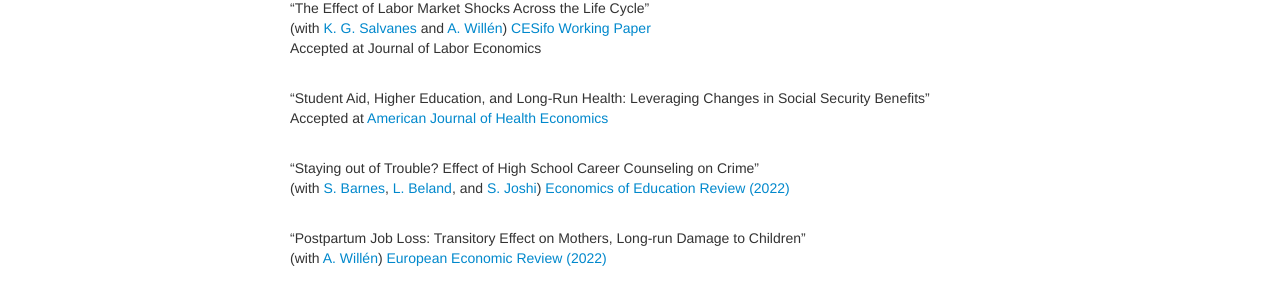
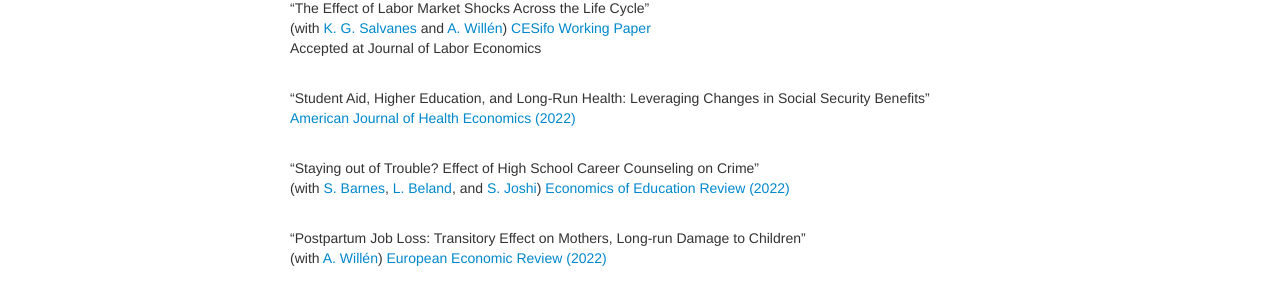
Before and after one commit to bjwillage/bjwillage.github.io, a Jekyll site: the page built from pages/research.md, in a window 1280 px wide. Shown: the part 664-964 px from the top of the page. Built offline with Jekyll 4.4.1, drawn with Linux system fonts in a browser that asks for light colours.

Commit message:
Update research.md

```diff
--- a/pages/research.md
+++ b/pages/research.md
@@ -43,7 +43,7 @@ description: Barton Willage's research
 Accepted at Journal of Labor Economics <br><br>
 
 "Student Aid, Higher Education, and Long-Run Health: Leveraging Changes in Social Security Benefits"<br>
-Accepted at [American Journal of Health Economics](https://www.journals.uchicago.edu/doi/10.1086/721567)
+[American Journal of Health Economics (2022)](https://www.journals.uchicago.edu/doi/10.1086/721567)
 <br><br>
 
 "Staying out of Trouble? Effect of High School Career Counseling on Crime"<br>
```
